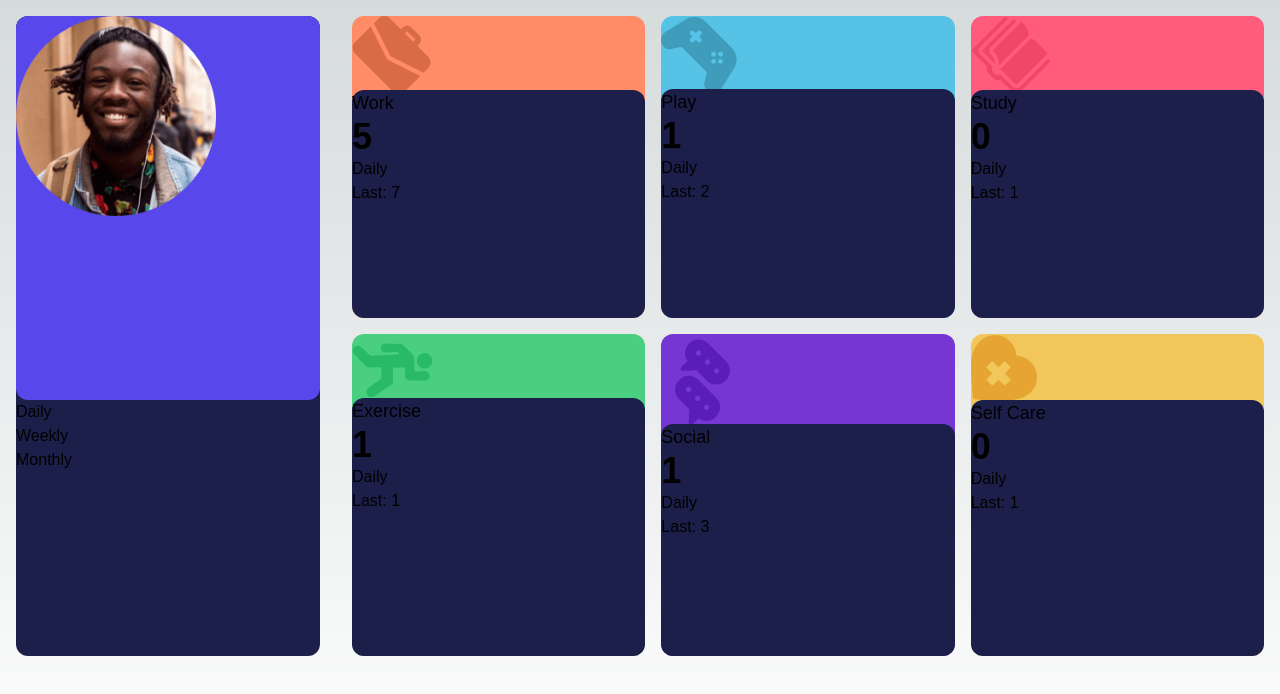
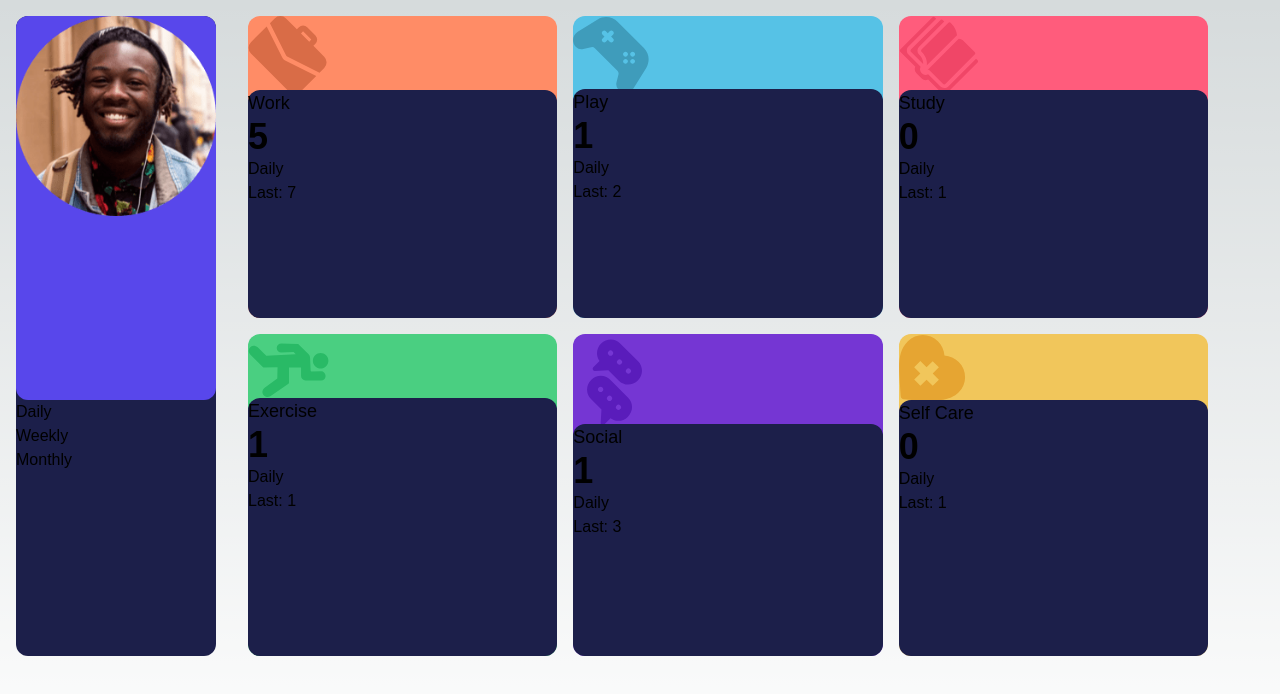
Before and after one commit to DavidVerghese/time-tracking-dashboard, a Next.js app: page /daily in a window 1280 px wide. Shown: the top 694 px of the page. Built offline with nearby package versions, Linux system fonts and the light colour scheme.

Commit message:
Work on responsitivity

```diff
--- a/app/Sidebar/Sidebar.jsx
+++ b/app/Sidebar/Sidebar.jsx
@@ -3,7 +3,7 @@ import Image from 'next/image'
 
 export default function Sidebar() {
 	return (
-		<div className="bg-dark-blue sm:w-1/4 h-48 sm:h-4/5 m-4 rounded-xl">
+		<div className="bg-dark-blue sm:max-w-xs sm:h-4/5 m-4 rounded-xl">
 			<div className="bg-blue h-3/5 rounded-xl">
 				<Image
 					src={"/images/image-jeremy.png"}
```
